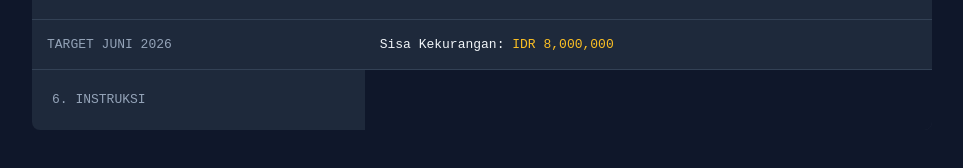
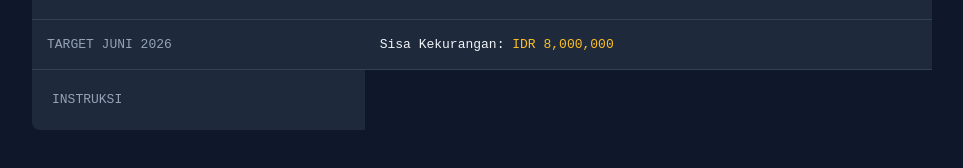
Before and after one commit to godigikbd-cloud/System-Kendali-Sunyi, a React (Vite) app: page / in a window 1280 px wide. Shown: the part 332-500 px from the top of the page, without its empty margins (158-1121 px from the left). Built offline with nearby package versions, Linux system fonts and the light colour scheme.

Commit message:
Update App.tsx

```diff
--- a/src/App.tsx
+++ b/src/App.tsx
@@ -119,7 +119,7 @@ const App = () => {
 
               {/* BARIS 6: INSTRUKSI FINAL DENGAN LOT & SL */}
               <tr>
-                <td style={{ padding: '20px', color: '#94a3b8' }}>6. INSTRUKSI</td>
+                <td style={{ padding: '20px', color: '#94a3b8' }}>INSTRUKSI</td>
                 <td colSpan={2} style={{ padding: '20px', backgroundColor: '#0f172a' }}>
                   <div style={{ display: 'flex', flexDirection: 'column', gap: '15px' }}>
 
```
